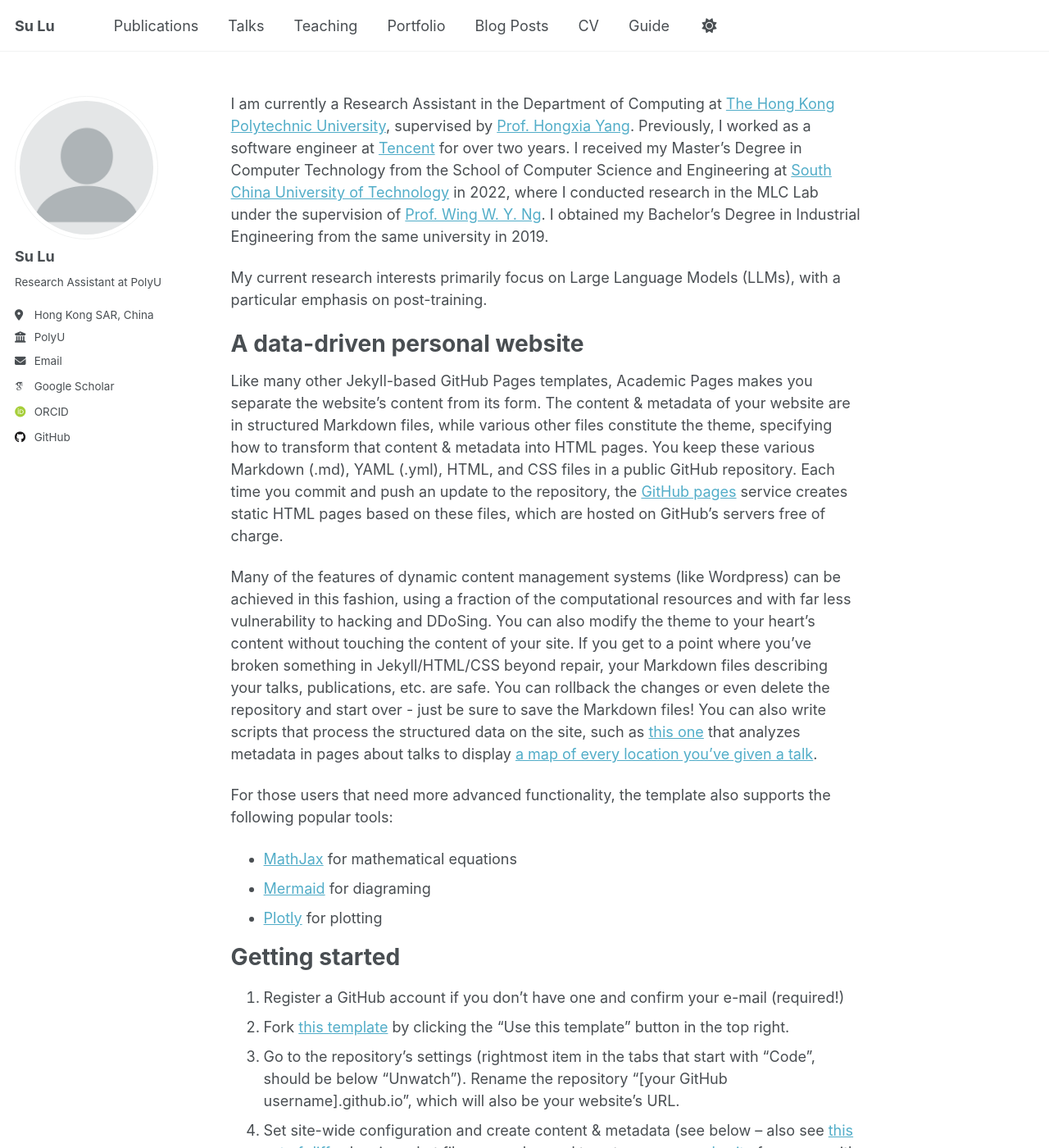
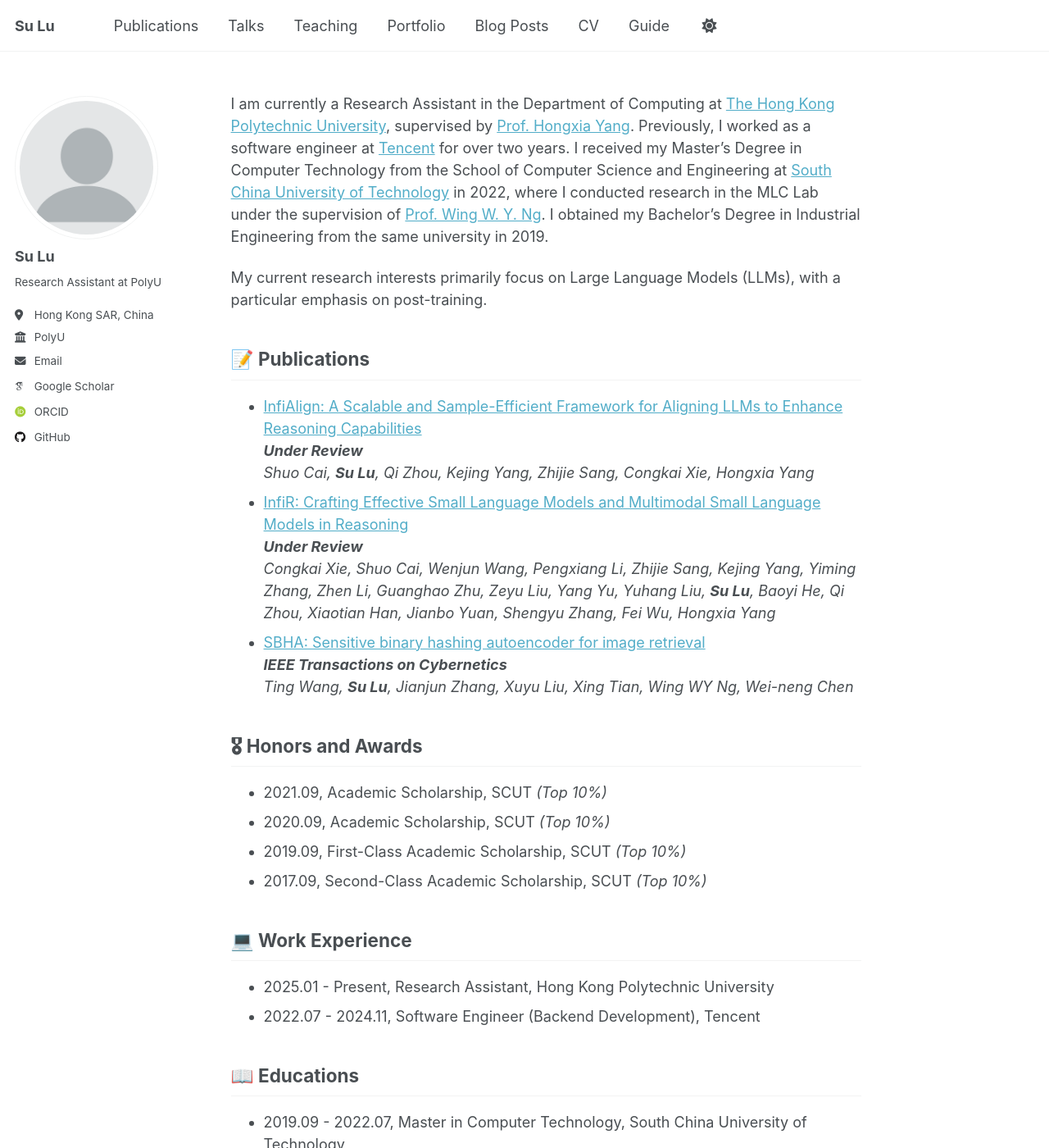
Before and after one commit to luppx/luppx.github.io, a Jekyll site: the page built from _pages/about.md, in a window 1280 px wide and 1400 px high. Shown: the whole window at 82% size. Built offline with Jekyll 4.4.1, drawn with Linux system fonts in a browser that asks for light colours; some web fonts are replaced; a script that is not in the unit is left out; some of the changed text lies outside the part shown.

Commit message:
Update about.md

```diff
--- a/_pages/about.md
+++ b/_pages/about.md
@@ -11,46 +11,27 @@ I am currently a Research Assistant in the Department of Computing at [The Hong
 
 My current research interests primarily focus on Large Language Models (LLMs), with a particular emphasis on post-training.
 
-A data-driven personal website
-======
-Like many other Jekyll-based GitHub Pages templates, Academic Pages makes you separate the website's content from its form. The content & metadata of your website are in structured Markdown files, while various other files constitute the theme, specifying how to transform that content & metadata into HTML pages. You keep these various Markdown (.md), YAML (.yml), HTML, and CSS files in a public GitHub repository. Each time you commit and push an update to the repository, the [GitHub pages](https://pages.github.com/) service creates static HTML pages based on these files, which are hosted on GitHub's servers free of charge.
+## 📝 Publications
+* [InfiAlign: A Scalable and Sample-Efficient Framework for Aligning LLMs to Enhance Reasoning Capabilities](https://arxiv.org/abs/2508.05496)
+***Under Review***
+*Shuo Cai, **Su Lu**, Qi Zhou, Kejing Yang, Zhijie Sang, Congkai Xie, Hongxia Yang*
+* [InfiR: Crafting Effective Small Language Models and Multimodal Small Language Models in Reasoning](https://arxiv.org/abs/2502.11573)
+***Under Review***
+*Congkai Xie, Shuo Cai, Wenjun Wang, Pengxiang Li, Zhijie Sang, Kejing Yang, Yiming Zhang, Zhen Li, Guanghao Zhu, Zeyu Liu, Yang Yu, Yuhang Liu, **Su Lu**, Baoyi He, Qi Zhou, Xiaotian Han, Jianbo Yuan, Shengyu Zhang, Fei Wu, Hongxia Yang*
+* [SBHA: Sensitive binary hashing autoencoder for image retrieval](https://ieeexplore.ieee.org/abstract/document/10123358)
+***IEEE Transactions on Cybernetics***
+*Ting Wang, **Su Lu**, Jianjun Zhang, Xuyu Liu, Xing Tian, Wing WY Ng, Wei-neng Chen*
 
-Many of the features of dynamic content management systems (like Wordpress) can be achieved in this fashion, using a fraction of the computational resources and with far less vulnerability to hacking and DDoSing. You can also modify the theme to your heart's content without touching the content of your site. If you get to a point where you've broken something in Jekyll/HTML/CSS beyond repair, your Markdown files describing your talks, publications, etc. are safe. You can rollback the changes or even delete the repository and start over - just be sure to save the Markdown files! You can also write scripts that process the structured data on the site, such as [this one](https://github.com/academicpages/academicpages.github.io/blob/master/talkmap.ipynb) that analyzes metadata in pages about talks to display [a map of every location you've given a talk](https://academicpages.github.io/talkmap.html).
+## 🎖 Honors and Awards
+* 2021.09, Academic Scholarship, SCUT *(Top 10%)*
+* 2020.09, Academic Scholarship, SCUT *(Top 10%)*
+* 2019.09, First-Class Academic Scholarship, SCUT *(Top 10%)*
+* 2017.09, Second-Class Academic Scholarship, SCUT *(Top 10%)*
 
-For those users that need more advanced functionality, the template also supports the following popular tools:
-- [MathJax](https://www.mathjax.org/) for mathematical equations
-- [Mermaid](https://mermaid.js.org/) for diagraming
-- [Plotly](https://plotly.com/javascript/) for plotting
+## 💻 Work Experience
+* 2025.01 - Present, Research Assistant, Hong Kong Polytechnic University
+* 2022.07 - 2024.11, Software Engineer (Backend Development), Tencent
 
-Getting started
-======
-1. Register a GitHub account if you don't have one and confirm your e-mail (required!)
-1. Fork [this template](https://github.com/academicpages/academicpages.github.io) by clicking the "Use this template" button in the top right.
-1. Go to the repository's settings (rightmost item in the tabs that start with "Code", should be below "Unwatch"). Rename the repository "[your GitHub username].github.io", which will also be your website's URL.
-1. Set site-wide configuration and create content & metadata (see below -- also see [this set of diffs](http://archive.is/3TPas) showing what files were changed to set up [an example site](https://getorg-testacct.github.io) for a user with the username "getorg-testacct")
-1. Upload any files (like PDFs, .zip files, etc.) to the files/ directory. They will appear at https://[your GitHub username].github.io/files/example.pdf.
-1. Check status by going to the repository settings, in the "GitHub pages" section
-
-Site-wide configuration
-------
-The main configuration file for the site is in the base directory in [_config.yml](https://github.com/academicpages/academicpages.github.io/blob/master/_config.yml), which defines the content in the sidebars and other site-wide features. You will need to replace the default variables with ones about yourself and your site's github repository. The configuration file for the top menu is in [_data/navigation.yml](https://github.com/academicpages/academicpages.github.io/blob/master/_data/navigation.yml). For example, if you don't have a portfolio or blog posts, you can remove those items from that navigation.yml file to remove them from the header.
-
-Create content & metadata
-------
-For site content, there is one Markdown file for each type of content, which are stored in directories like _publications, _talks, _posts, _teaching, or _pages. For example, each talk is a Markdown file in the [_talks directory](https://github.com/academicpages/academicpages.github.io/tree/master/_talks). At the top of each Markdown file is structured data in YAML about the talk, which the theme will parse to do lots of cool stuff. The same structured data about a talk is used to generate the list of talks on the [Talks page](https://academicpages.github.io/talks), each [individual page](https://academicpages.github.io/talks/2012-03-01-talk-1) for specific talks, the talks section for the [CV page](https://academicpages.github.io/cv), and the [map of places you've given a talk](https://academicpages.github.io/talkmap.html) (if you run this [python file](https://github.com/academicpages/academicpages.github.io/blob/master/talkmap.py) or [Jupyter notebook](https://github.com/academicpages/academicpages.github.io/blob/master/talkmap.ipynb), which creates the HTML for the map based on the contents of the _talks directory).
-
-**Markdown generator**
-
-The repository includes [a set of Jupyter notebooks](https://github.com/academicpages/academicpages.github.io/tree/master/markdown_generator
-) that converts a CSV containing structured data about talks or presentations into individual Markdown files that will be properly formatted for the Academic Pages template. The sample CSVs in that directory are the ones I used to create my own personal website at stuartgeiger.com. My usual workflow is that I keep a spreadsheet of my publications and talks, then run the code in these notebooks to generate the Markdown files, then commit and push them to the GitHub repository.
-
-How to edit your site's GitHub repository
-------
-Many people use a git client to create files on their local computer and then push them to GitHub's servers. If you are not familiar with git, you can directly edit these configuration and Markdown files directly in the github.com interface. Navigate to a file (like [this one](https://github.com/academicpages/academicpages.github.io/blob/master/_talks/2012-03-01-talk-1.md) and click the pencil icon in the top right of the content preview (to the right of the "Raw | Blame | History" buttons). You can delete a file by clicking the trashcan icon to the right of the pencil icon. You can also create new files or upload files by navigating to a directory and clicking the "Create new file" or "Upload files" buttons.
-
-Example: editing a Markdown file for a talk
-![Editing a Markdown file for a talk](/images/editing-talk.png)
-
-For more info
-------
-More info about configuring Academic Pages can be found in [the guide](https://academicpages.github.io/markdown/), the [growing wiki](https://github.com/academicpages/academicpages.github.io/wiki), and you can always [ask a question on GitHub](https://github.com/academicpages/academicpages.github.io/discussions). The [guides for the Minimal Mistakes theme](https://mmistakes.github.io/minimal-mistakes/docs/configuration/) (which this theme was forked from) might also be helpful.
+## 📖 Educations
+* 2019.09 - 2022.07, Master in Computer Technology, South China University of Technology
+* 2015.09 - 2019.07, Bachelor in Industrial Engineering, South China University of Technology
```
